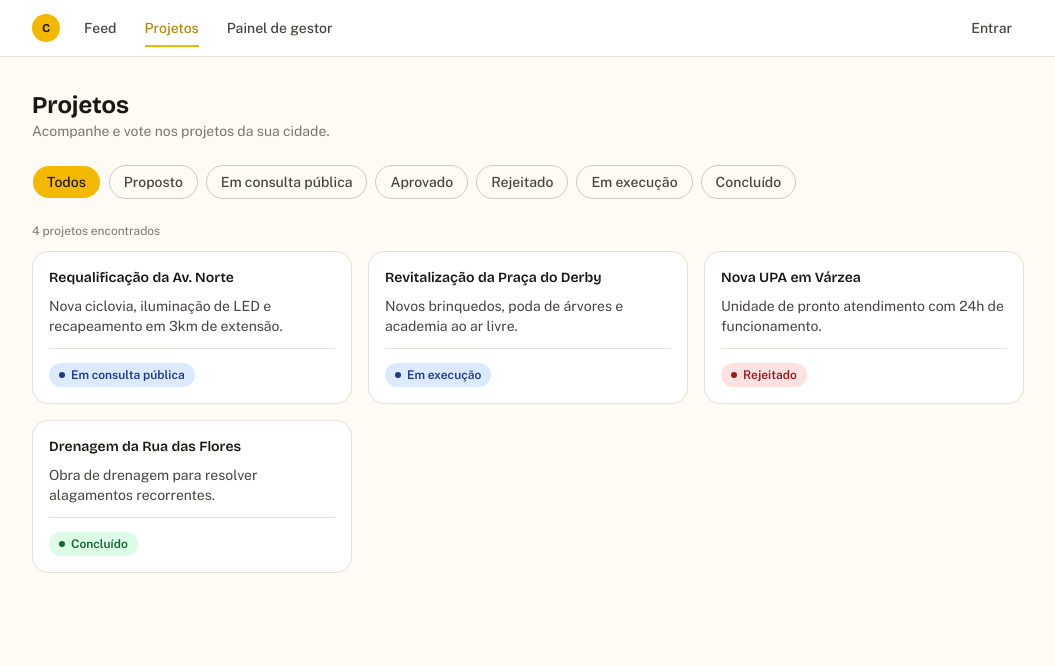
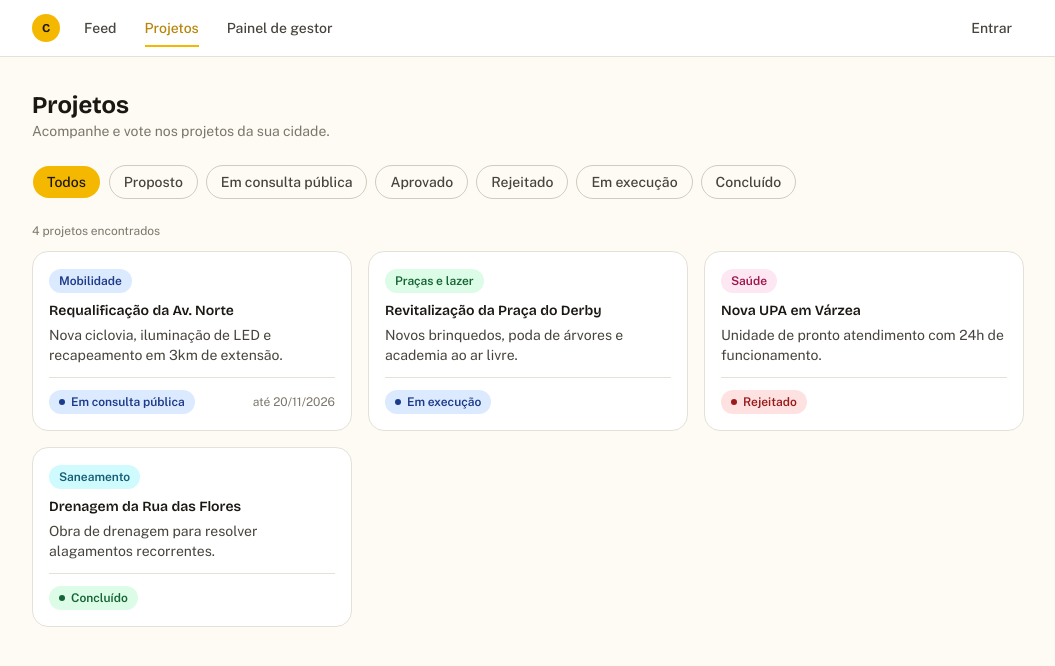
Before and after one commit to joaobatis1a/confluencia, a React (Vite) app: page /projetos in a window 1280 px wide. Shown: the top 666 px of the page, without its empty margins (112-1167 px from the left). Built offline with nearby package versions, Linux system fonts and the light colour scheme; no server answers.

Commit message:
refactor(projetos): atualiza ProjetoCard da listagem

```diff
--- a/src/features/projetos/components/ProjetoCard.tsx
+++ b/src/features/projetos/components/ProjetoCard.tsx
@@ -3,6 +3,7 @@ import { motion } from 'framer-motion'
 import type { Projeto } from '../../../types/database'
 import { Card } from '../../../components/ui'
 import StatusBadge from '../../../components/StatusBadge'
+import CategoryBadge from '../../../components/CategoryBadge'
 
 // Tarefa 2.1 da Ana: componente reutilizável, usado na listagem de Projetos.
 export default function ProjetoCard({ projeto }: { projeto: Projeto }) {
@@ -17,12 +18,18 @@ export default function ProjetoCard({ projeto }: { projeto: Projeto }) {
     >
       <Link to={`/projetos/${projeto.id}`}>
         <Card className="hover:border-amarelo-500 hover:shadow-md transition-[border-color,box-shadow] cursor-pointer h-full flex flex-col">
-          <div className="flex items-start justify-between gap-2 mb-2">
-            <h3 className="font-heading font-semibold text-grafite-900 text-sm">{projeto.nome}</h3>
+          <div className="mb-2">
+            <CategoryBadge categoria={projeto.categoria} />
           </div>
+          <h3 className="font-heading font-semibold text-grafite-900 text-sm mb-1">{projeto.nome}</h3>
           <p className="text-sm text-grafite-700 flex-1">{projeto.descricao}</p>
-          <div className="mt-3 pt-3 border-t border-grafite-200">
+          <div className="mt-3 pt-3 border-t border-grafite-200 flex items-center justify-between gap-2">
             <StatusBadge status={projeto.status} />
+            {projeto.status === 'em_consulta' && projeto.consulta_fim && (
+              <span className="text-xs text-grafite-500">
+                até {new Date(projeto.consulta_fim).toLocaleDateString('pt-BR')}
+              </span>
+            )}
           </div>
         </Card>
       </Link>
```
